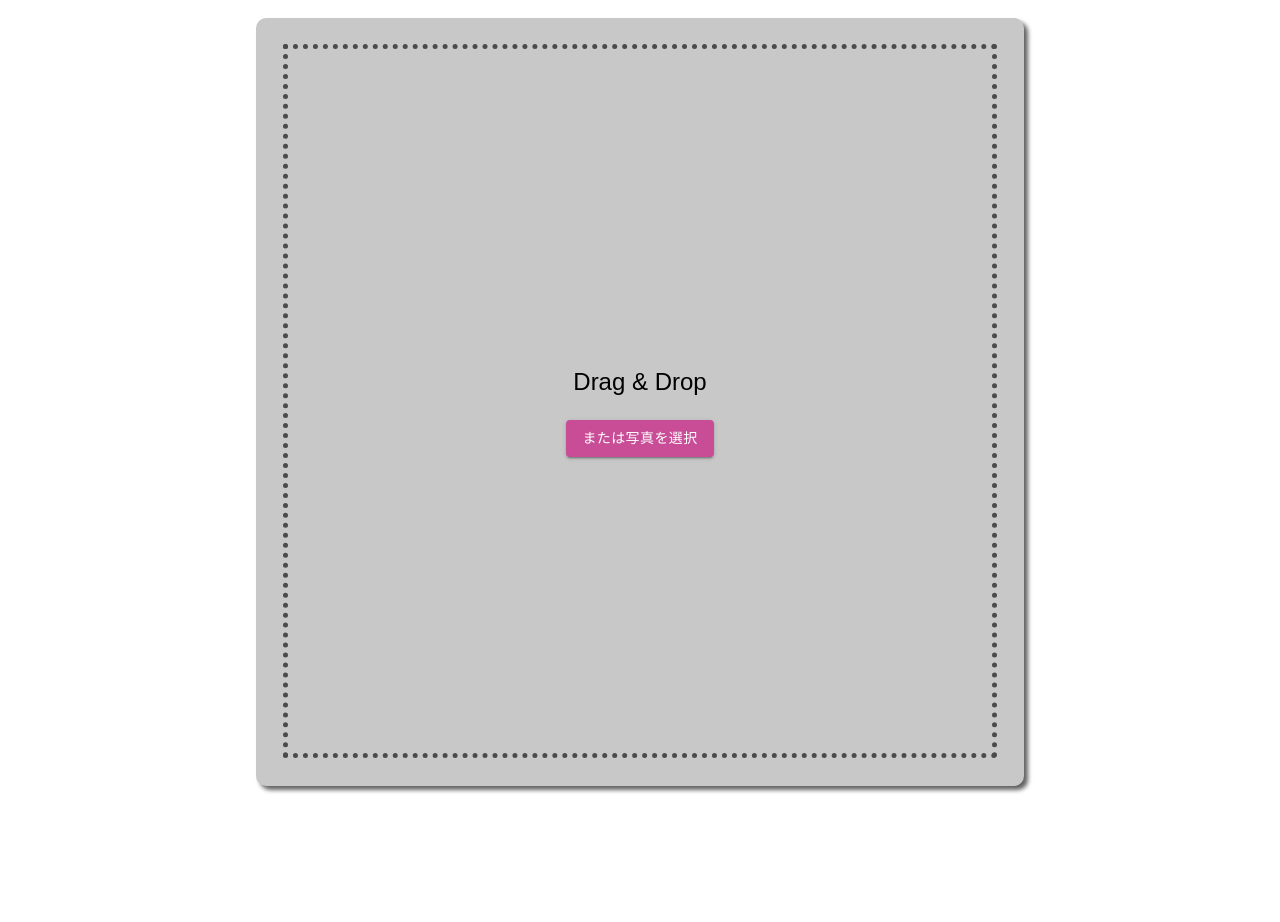
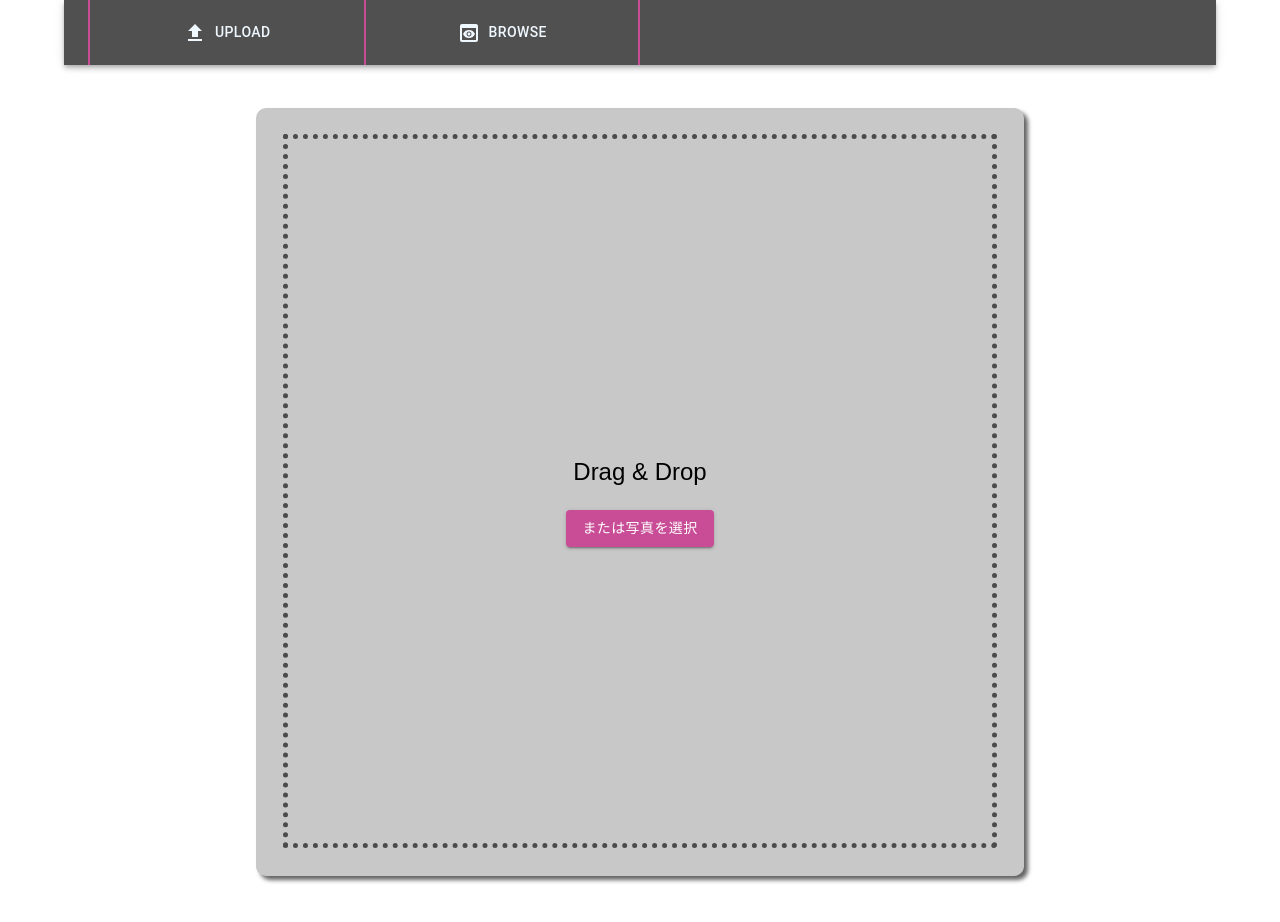
Before and after one commit to itojun-1230/PicShare, a React (Vite) app in the folder client/: page / in a window 1280 px wide. Shown: the top 922 px of the page. Before the commit the page ends 804 px from the top, so only its background shows below. Built offline with nearby package versions, Linux system fonts and the light colour scheme.

Commit message:
add: Header

```diff
--- a/client/src/App.tsx
+++ b/client/src/App.tsx
@@ -1,9 +1,12 @@
 import { RouterConfig } from './Router';
+import { Header } from './pages/component/Header/Header';
 
 const App = () => {
   return (
-
-    <RouterConfig />
+    <>
+      <Header />
+      <RouterConfig />
+    </>
   )
 }
 
--- a/client/src/pages/component/Header/Header.tsx
+++ b/client/src/pages/component/Header/Header.tsx
@@ -1,10 +1,45 @@
 //mui
-import { Box } from "@mui/material"
+import { useState } from "react";
+import { AppBar, Box, Button, Toolbar } from "@mui/material"
+import FileUploadIcon from '@mui/icons-material/FileUpload';
+import PreviewIcon from '@mui/icons-material/Preview';
+//css
+import styles from "./head.module.css";
 
 export const Header = () => {
+
+    const ButtonStyle = {
+        "&:hover": {
+            background: "rgb(150, 150, 150)"
+        }
+    }
+    const [ Root ] = useState<string>(location.href.split("/").slice(0, 3).join("/"))
+
     return (
         <Box>
-
+            <AppBar id={styles.Header} position="static">
+                <Toolbar>
+                    <Button id={styles.HeaderButton} color="inherit"
+                        sx={{
+                            ...ButtonStyle
+                        }}
+                        onClick={() => location.href = `${Root}/`}
+                        >
+                        <FileUploadIcon />
+                        &ensp;Upload
+                    </Button>
+                    <Button id={styles.HeaderButton} color="inherit"
+                        sx={{
+                            ...ButtonStyle,
+                            borderRightWidth: "2px"
+                        }}
+                        onClick={() => location.href = `${Root}/browse`}
+                        >
+                        <PreviewIcon />
+                        &ensp;Browse
+                    </Button>
+                </Toolbar>
+            </AppBar>
         </Box>
     )
 }
--- /dev/null
+++ b/client/src/pages/component/Header/head.module.css
@@ -0,0 +1,25 @@
+:root {
+    --height: 65px;
+}
+
+#Header {
+    position: fixed;
+    top: 0px;
+    left: 5vw;
+    width: 90vw;
+    height: var(--height);
+
+    background-color: rgb(80, 80, 80);
+}
+
+#HeaderButton {
+    width: 25%;
+    height: var(--height);
+
+    color: aliceblue;
+    border-radius: 0px;
+
+    border-style: solid;
+    border-color: rgb(200, 77, 150);
+    border-left-width: 2px;
+}
--- a/client/src/pages/component/Upload/UploadButton.tsx
+++ b/client/src/pages/component/Upload/UploadButton.tsx
@@ -83,7 +83,7 @@ export const UploadButton = (props: {
                     }
                 }}>
                 <FileUploadIcon />
-                画像をアップロード
+                UPLOAD
             </Button>
         </ Box>
     )
--- a/client/src/pages/component/Upload/upload.module.css
+++ b/client/src/pages/component/Upload/upload.module.css
@@ -1,9 +1,9 @@
 .uploadZone {
     position: relative;
-    ;
+
     width: 60vw;
     height: 60vw;
-    margin: 10px;
+    margin: 100px;
 
     background-color: rgb(200, 200, 200);
     border-radius: 10px;
--- a/client/src/pages/main.module.css
+++ b/client/src/pages/main.module.css
@@ -1,5 +1,6 @@
 .mainContents {
     display: flex;
+
     align-content: space-around;
     flex-wrap: wrap;
     flex-direction: column;
```
Also changed, not shown: 1 other file (tests, documents, lock files or other folders).
